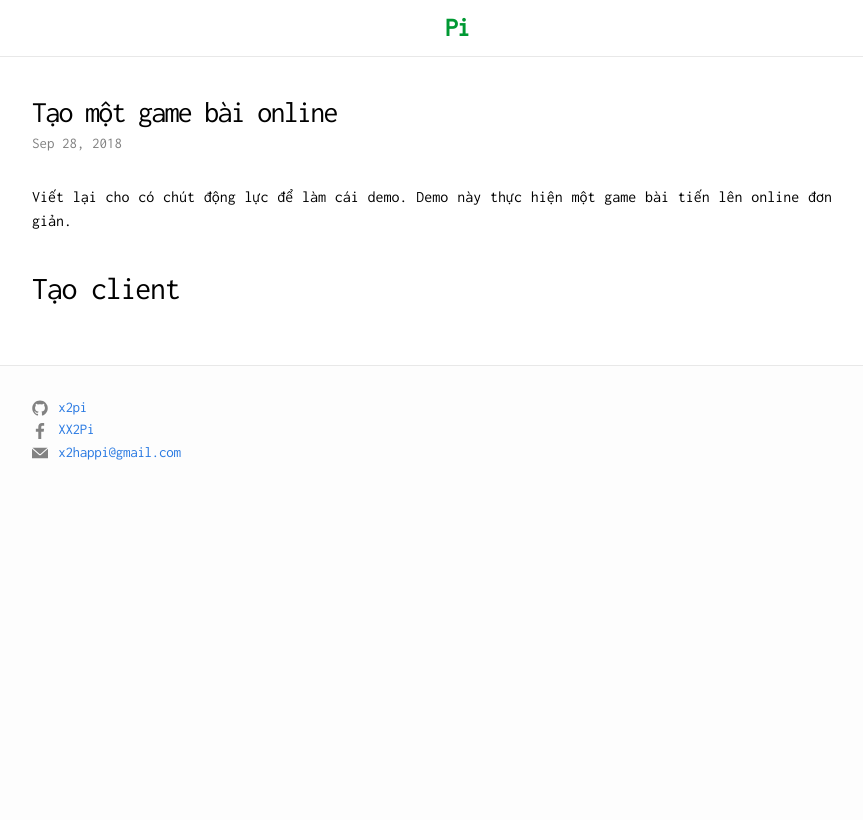
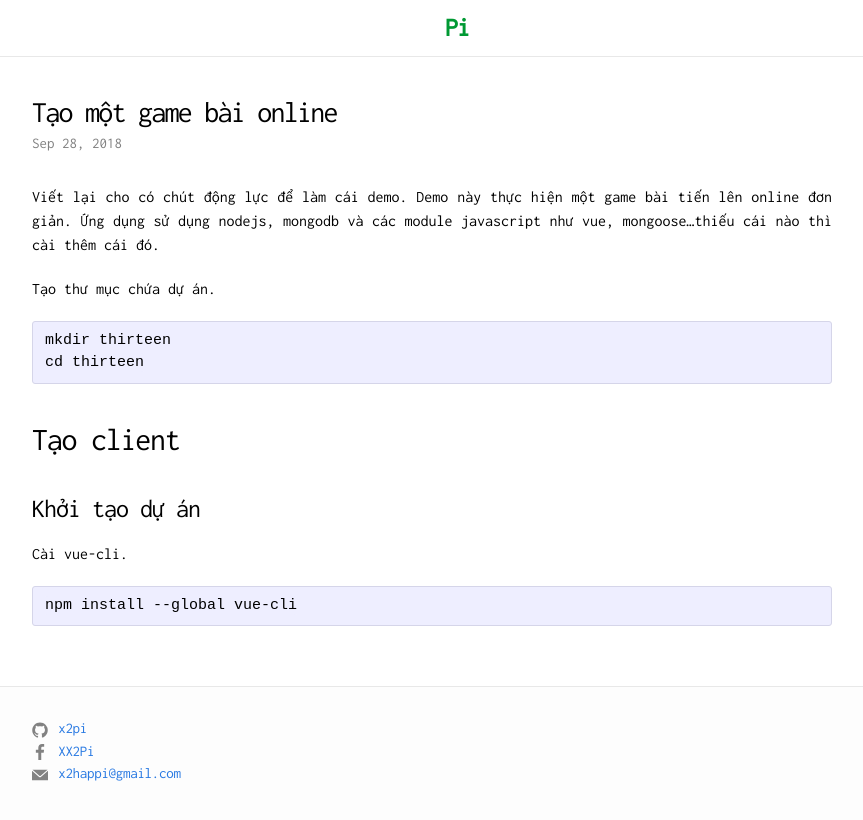
Before and after one commit to x2pi/x2pi.github.io, a Jekyll site: the page built from _posts/2018-09-28-tạo-một-game-bài-online.md, in a window 1280 px wide. Shown: the top 820 px of the page, without its empty margins (208-1071 px from the left). Built offline with Jekyll 4.4.1, drawn with Linux system fonts in a browser that asks for light colours; nearby versions of some CDN libraries; comment, search, counter and statistics services are not loaded.

Commit message:
Update from Forestry.io - Updated tạo-một-game-bài-online.md

```diff
--- a/_posts/2018-09-28-tạo-một-game-bài-online.md
+++ b/_posts/2018-09-28-tạo-một-game-bài-online.md
@@ -6,6 +6,17 @@ creationdate: ''
 tags: []
 
 ---
-Viết lại cho có chút động lực để làm cái demo. Demo này thực hiện một game bài tiến lên online đơn giản.
+Viết lại cho có chút động lực để làm cái demo. Demo này thực hiện một game bài tiến lên online đơn giản. Ứng dụng sử dụng nodejs, mongodb và các module javascript như vue, mongoose...thiếu cái nào thì cài thêm cái đó.
+
+Tạo thư mục chứa dự án.
+
+    mkdir thirteen
+    cd thirteen
 
 ## Tạo client
+
+### Khởi tạo dự án
+
+Cài vue-cli.
+
+    npm install --global vue-cli
```
